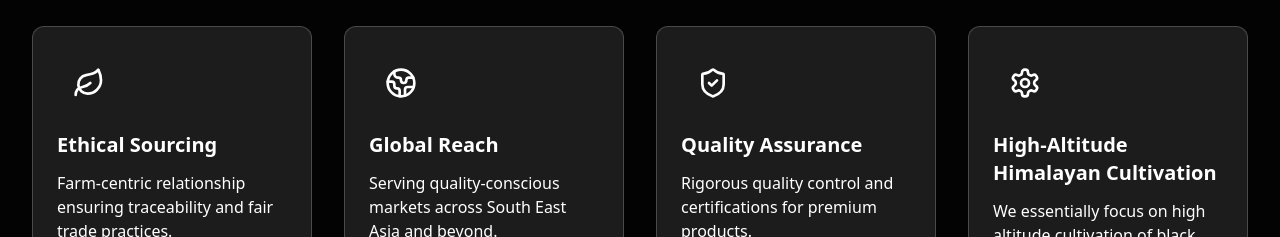
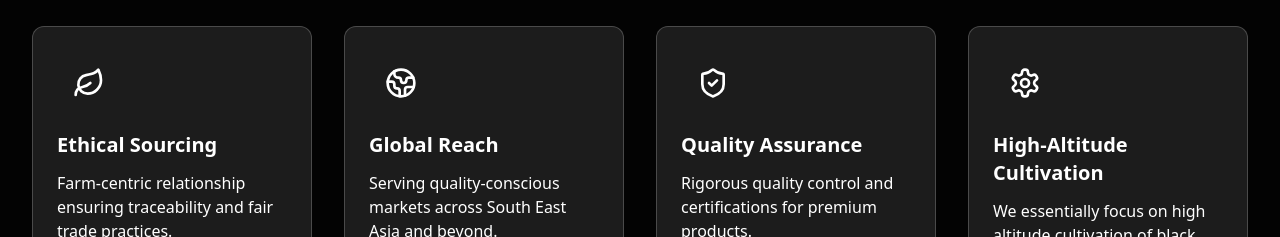
Before and after one commit to Abhigyan9831/Exim, a React (Vite) app: page / in a window 1280 px wide. Shown: the part 1820-2057 px from the top of the page. Built offline with nearby package versions, Linux system fonts and the light colour scheme.

Commit message:
update: rename High-Altitude Himalayan Cultivation to High-Altitude Cultivation

```diff
--- a/src/app/pages/Home.tsx
+++ b/src/app/pages/Home.tsx
@@ -21,7 +21,7 @@ export function Home() {
     },
     {
       icon: <Settings className="w-8 h-8" />,
-      title: "High-Altitude Himalayan Cultivation",
+      title: "High-Altitude Cultivation",
       description: "We essentially focus on high altitude cultivation of black cardamom (1000-2000m above sea level)."
     }
   ];
```
